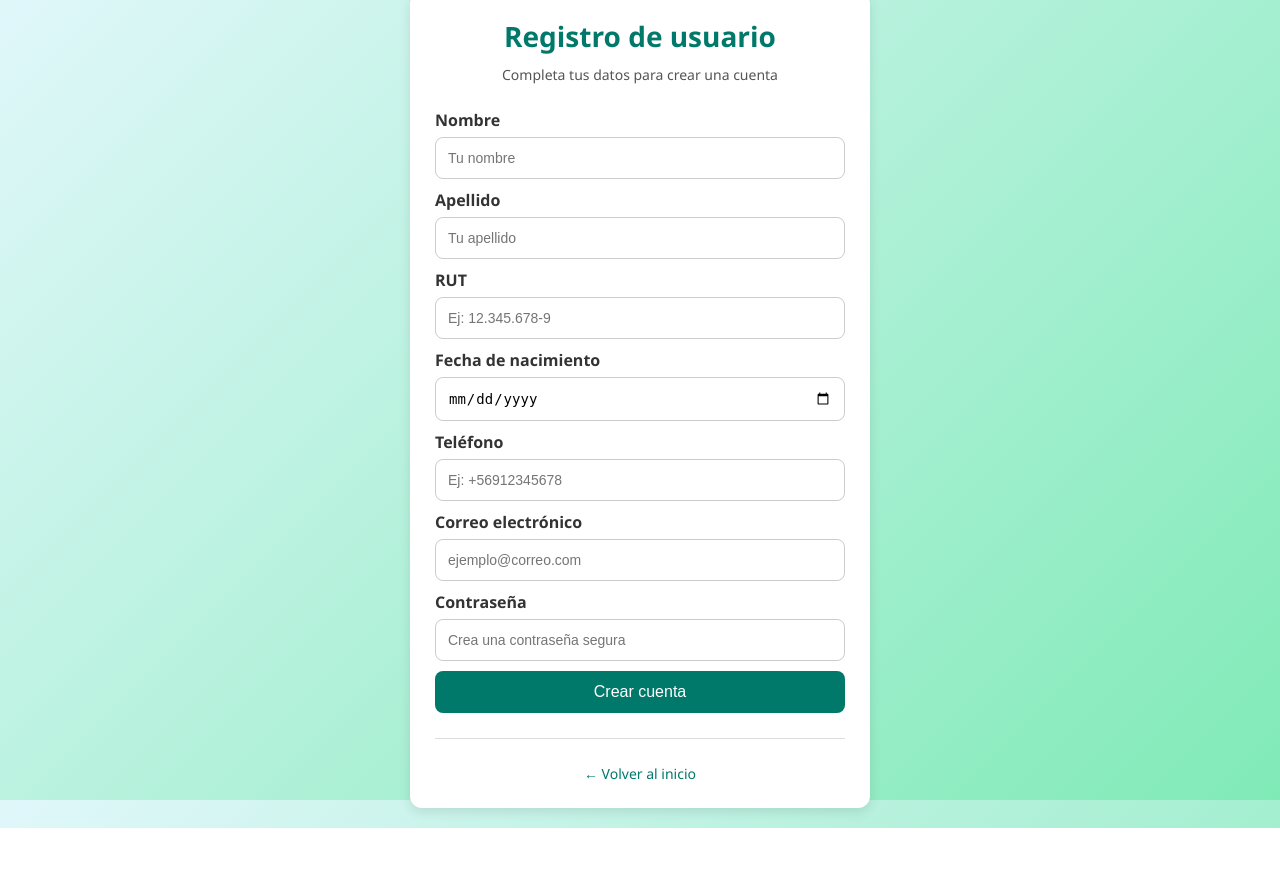
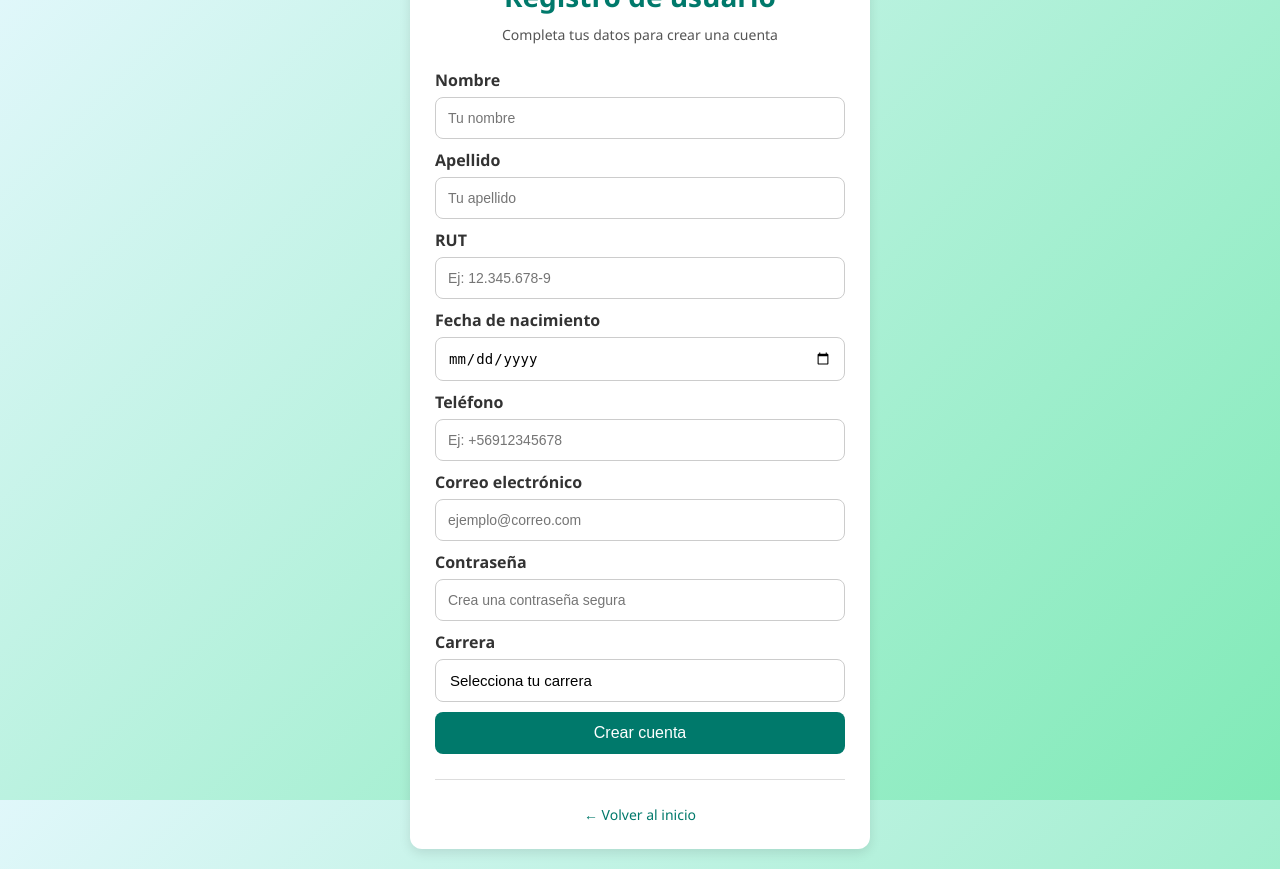
Before and after one commit to NicolasLizama/Django, a Django app: page /crear/ in a window 1280 px wide. Before the commit the page ends 828 px from the top, so only its background shows below. Run offline with Django 5.2, Linux system fonts and the light colour scheme; data that the repository does not hold is empty.

Commit message:
Se le agrega selector de carreras al crear usuario, y lo guarda como id_carrera en la base de datos
Y mi compa el dindo ni ha tocado los documentos :00

```diff
--- a/lazarus/core/templates/CrearUsuario.html
+++ b/lazarus/core/templates/CrearUsuario.html
@@ -51,6 +51,17 @@
           <input type="password" id="password" name="password" placeholder="Crea una contraseña segura" required>
         </div>
 
+        <div class="form-group">
+          <label for="id_carrera">Carrera</label>
+          <select id="id_carrera" name="id_carrera" required>
+            <option value="" disabled selected>Selecciona tu carrera</option>
+            {% for carrera in carreras %}
+              <option value="{{ carrera.id_carrera }}">{{ carrera.nombre_carrera }}</option>
+            {% endfor %}
+          </select>
+        </div>
+
+
         <button type="submit" class="btn-login">Crear cuenta</button>
 
         {% if error_message %}
--- a/lazarus/core/views.py
+++ b/lazarus/core/views.py
@@ -25,7 +25,16 @@ def paginator(request):
     return render(request, 'ingreso.html')
 
 def paginator2(request):
-    return render(request, 'CrearUsuario.html')
+    try:
+        # Obtener las carreras de la base de datos
+        response = supabase.table("carrera").select("id_carrera, nombre_carrera").execute()
+        carreras = response.data if response.data else []
+
+        # Renderizar la página y pasar las carreras al contexto
+        return render(request, 'CrearUsuario.html', {"carreras": carreras})
+    except Exception as e:
+        print("Error al obtener carreras:", e)
+        return render(request, 'CrearUsuario.html', {"carreras": []})
 
 def paginatorfail(request):
     return render(request, 'fail.html')
@@ -45,12 +54,13 @@ def usercreate(request):
         fecha_nacimiento = request.POST.get('fecha_nacimiento')
         telefono = request.POST.get('telefono')
         password = request.POST.get('password')
+        id_carrera = request.POST.get('id_carrera')  # Obtener la carrera seleccionada
 
         try:
             response = supabase.auth.sign_up({
                 "email": email,
                 "password": password,
-                "options": {"data": {"nombre": nombre, "apellido": apellido}},
+                "options": {"data": {"nombre": nombre, "apellido": apellido}}
             })
 
             if response.user:
@@ -61,7 +71,9 @@ def usercreate(request):
                     "fecha_nacimiento": fecha_nacimiento,
                     "telefono": telefono,
                     "rut": rut,
+                    "id_carrera": id_carrera  # Incluir la carrera seleccionada
                 }
+                # Insertar los datos del usuario incluyendo la carrera
                 supabase.table("usuarios").insert(data).execute()
             else:
                 return redirect('/crear')
@@ -69,6 +81,7 @@ def usercreate(request):
             print(e)
             return redirect('/crear')
     return redirect('/')
+
 
 # ==========================================================
 # 🔐 DECORADOR: PROTECCIÓN POR TOKEN DE SUPABASE
```
